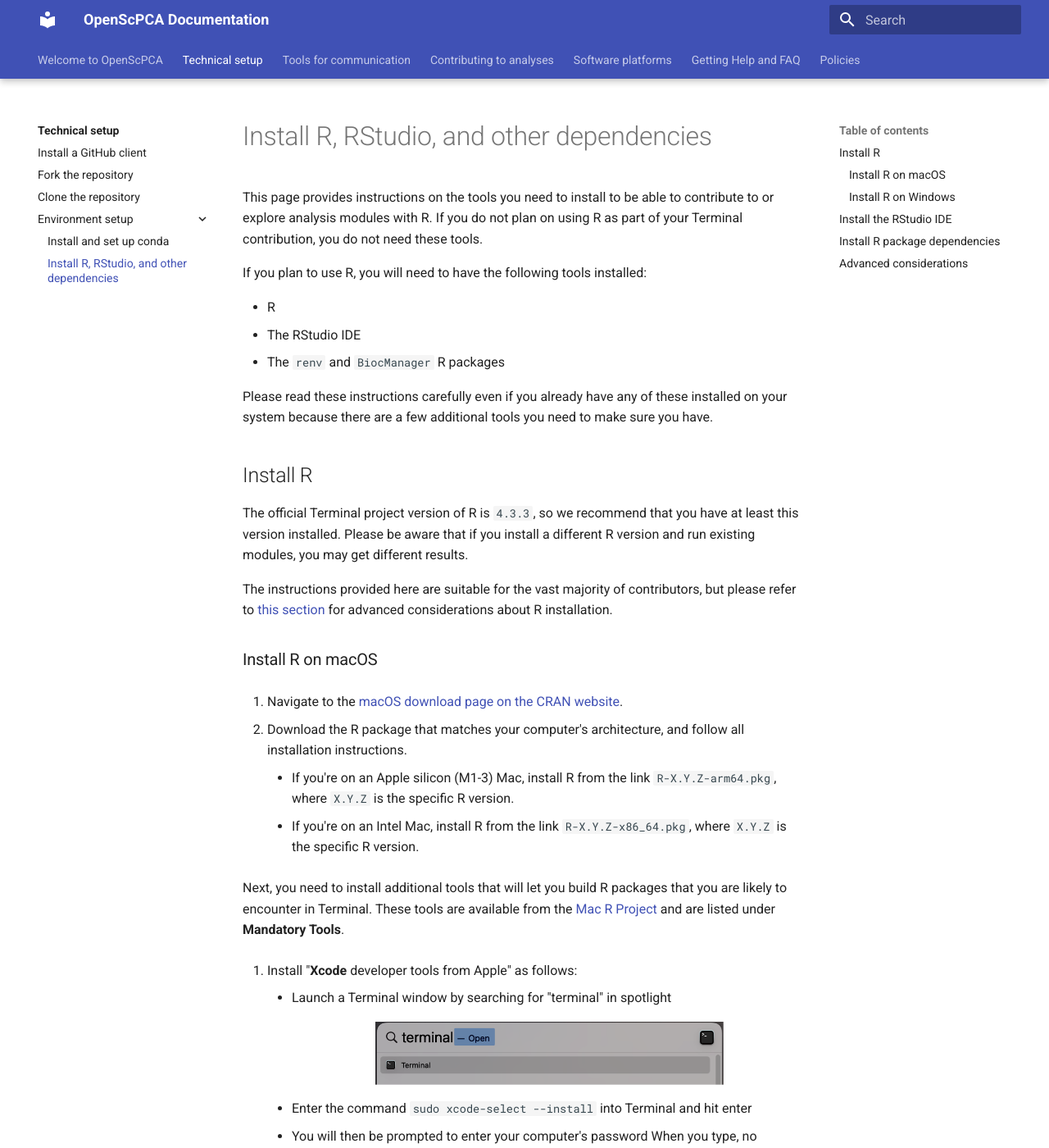
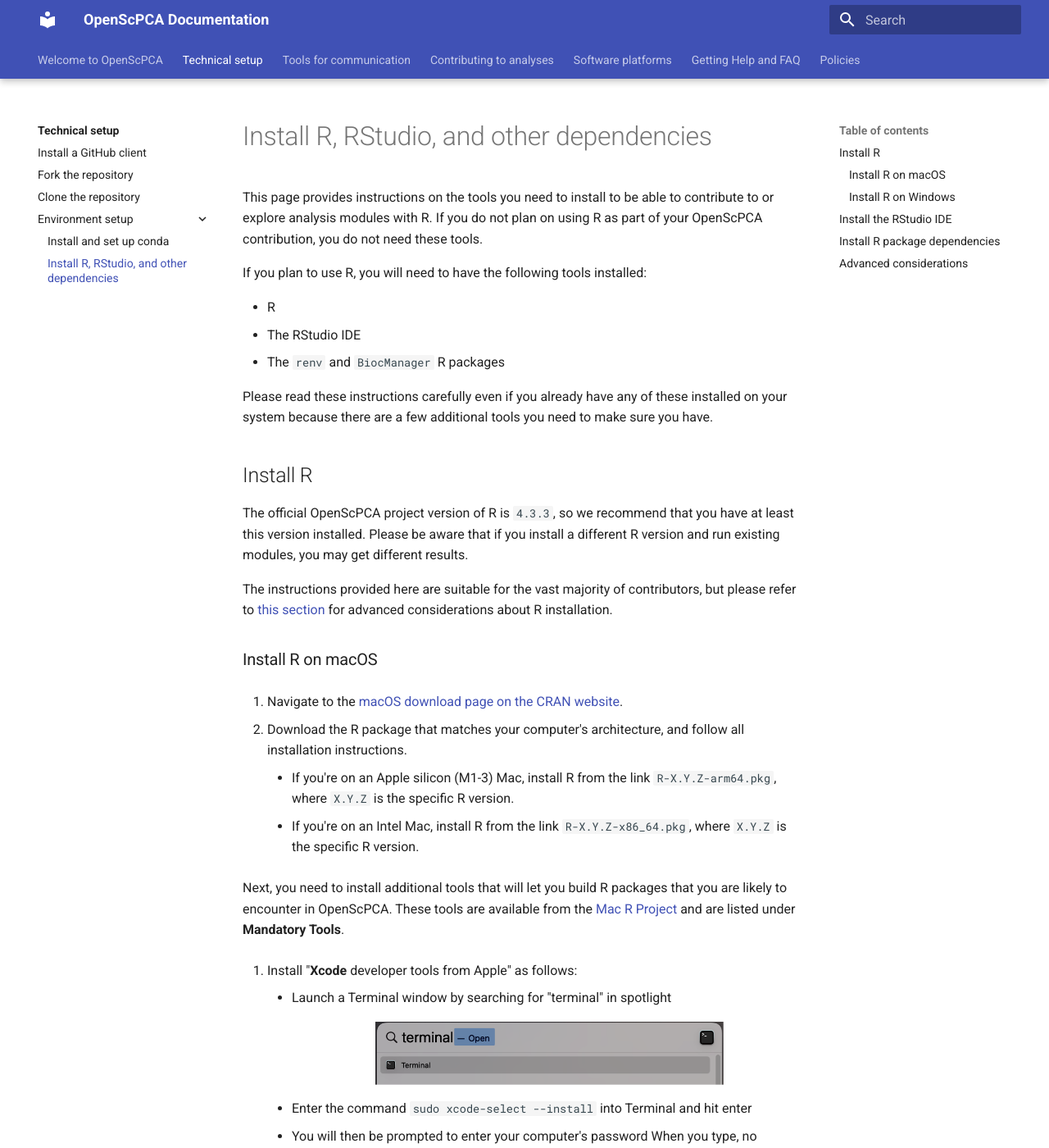
Before and after one commit to AlexsLemonade/OpenScPCA-analysis, an MkDocs documentation site: the page built from docs/technical-setup/environment-setup/install-r-rstudio.md, in a window 1280 px wide and 1400 px high. Shown: the whole window at 82% size. Built offline with MkDocs 1.6.1 and Material for MkDocs 9.7.7, drawn with Linux system fonts in a browser that asks for light colours; some of the changed text lies outside the part shown.

Commit message:
OpenScPCA, not Terminal...

```diff
--- a/docs/technical-setup/environment-setup/install-r-rstudio.md
+++ b/docs/technical-setup/environment-setup/install-r-rstudio.md
@@ -1,7 +1,7 @@
 # Install R, RStudio, and other dependencies
 
 This page provides instructions on the tools you need to install to be able to contribute to or explore analysis modules with R.
-If you do not plan on using R as part of your Terminal contribution, you do not need these tools.
+If you do not plan on using R as part of your OpenScPCA contribution, you do not need these tools.
 
 If you plan to use R, you will need to have the following tools installed:
 
@@ -13,7 +13,7 @@
 
 ## Install R
 
-The official Terminal project version of R is `4.3.3`, so we recommend that you have at least this version installed.
+The official OpenScPCA project version of R is `4.3.3`, so we recommend that you have at least this version installed.
 Please be aware that if you install a different R version and run existing modules, you may get different results.
 
 The instructions provided here are suitable for the vast majority of contributors, but please refer to [this section](#advanced-considerations) for advanced considerations about R installation.
@@ -28,7 +28,7 @@
     - If you're on an Intel Mac, install R from the link `R-X.Y.Z-x86_64.pkg`, where `X.Y.Z` is the specific R version.
 
 
-Next, you need to install additional tools that will let you build R packages that you are likely to encounter in Terminal.
+Next, you need to install additional tools that will let you build R packages that you are likely to encounter in OpenScPCA.
 These tools are available from the [Mac R Project](https://mac.r-project.org/tools/) and are listed under **Mandatory Tools**.
 
 1. Install "**Xcode** developer tools from Apple" as follows:
@@ -51,7 +51,7 @@
 
 1. Navigate to the [Windows download page on the CRAN website](https://cran.r-project.org/bin/windows/base/), and follow instructions to download and install R.
 
-2. Next, you need to install Rtools, which provides additional tools that will let you build R packages that you are likely to encounter in Terminal.
+2. Next, you need to install Rtools, which provides additional tools that will let you build R packages that you are likely to encounter in OpenScPCA.
     - Navigate to the [Rtools download page](https://cran.r-project.org/bin/windows/Rtools/)
     - Click the Rtools version that matches the R version you just downloaded
     - On the next page, click the link `RtoolsXY installer` (where `XY` is the specific version you clicked) to download Rtools, and follow all installation instructions
```
